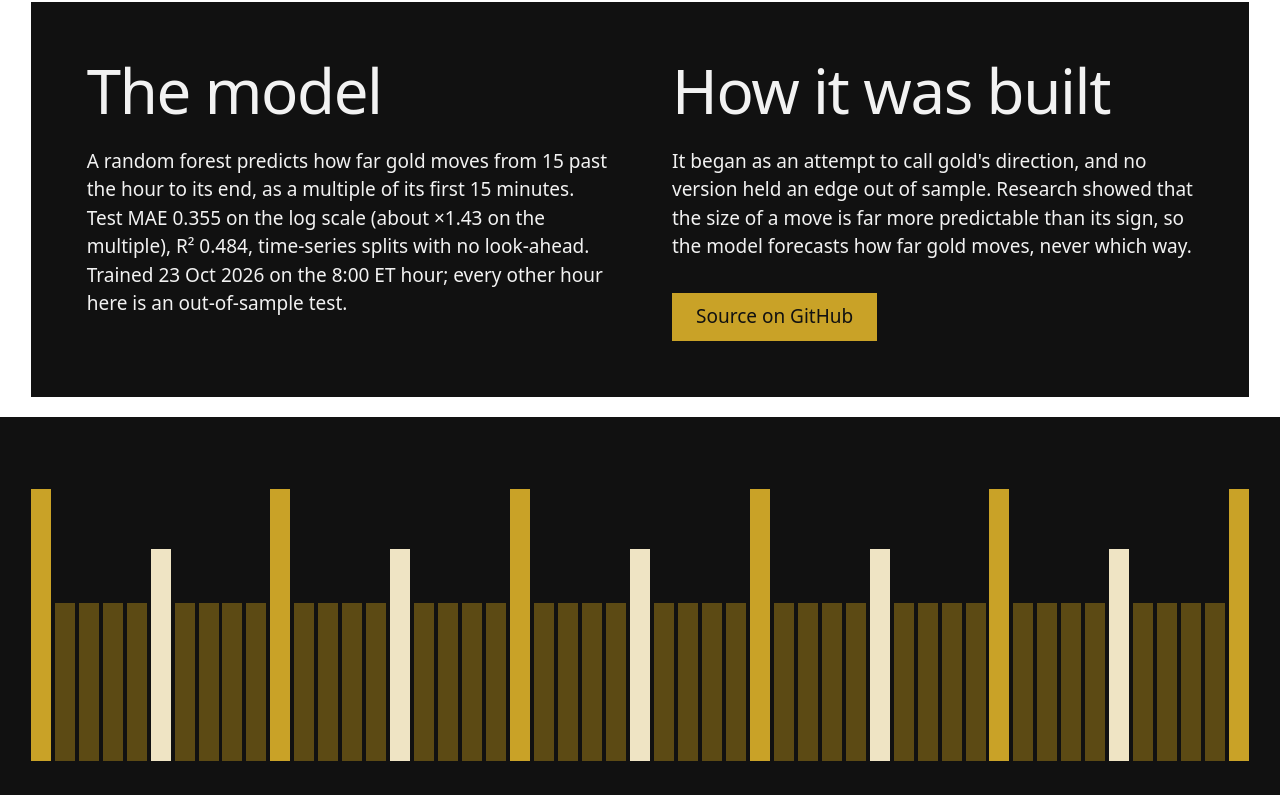
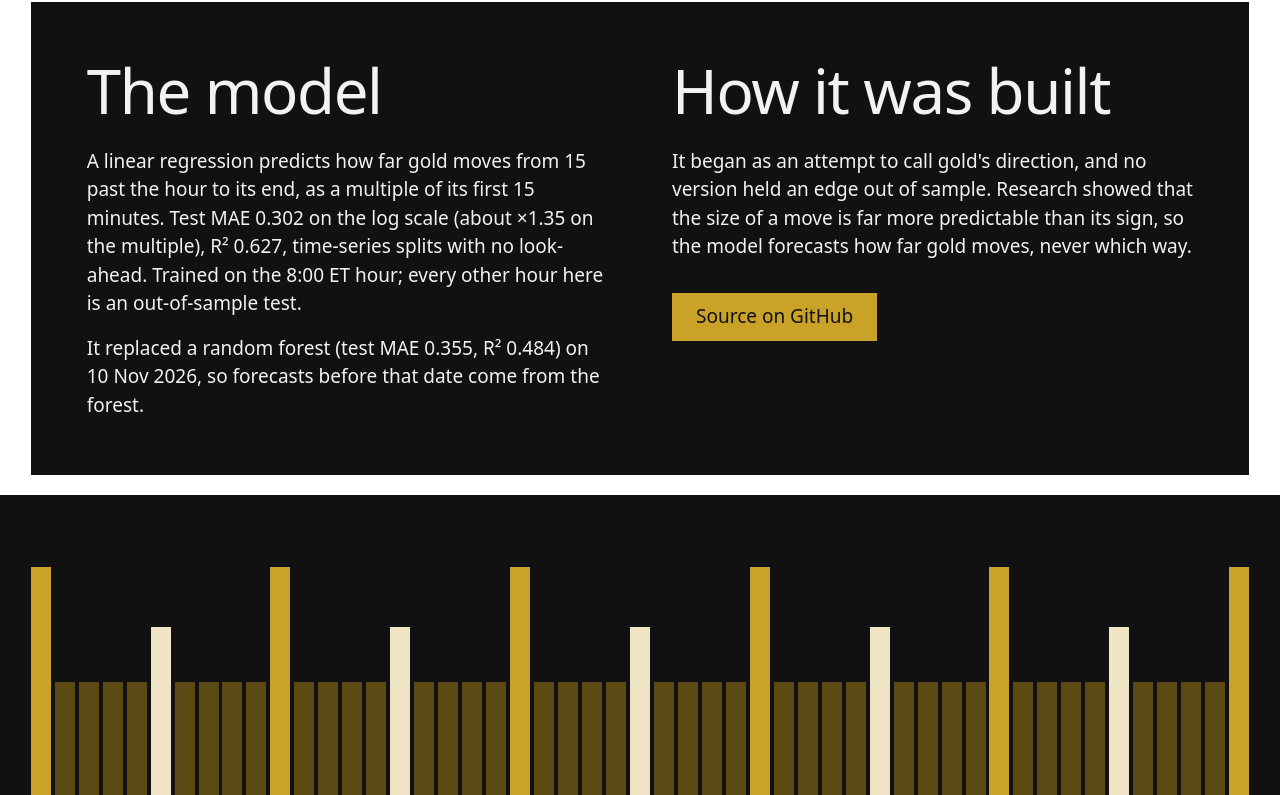
Before and after one commit to ady7ady7/xauusd-volatility-forecast, a plain HTML site: page frontend/index.html in a window 1280 px wide. Shown: the part 2920-3715 px from the top of the page. Drawn offline with Linux system fonts and the light colour scheme; no server answers; a web font is replaced by a local one.

Commit message:
update model description on the page and readme - linear regresion since 10.11
new numbers (mae 0.302, r2 0.627), old random forest results kept for the older forecasts

```diff
--- a/frontend/index.html
+++ b/frontend/index.html
@@ -4,7 +4,7 @@
   <meta charset="utf-8">
   <meta name="viewport" content="width=device-width, initial-scale=1">
   <title>Range Prediction · XAU/USD next hour</title>
-  <meta name="description" content="Hourly range forecast for gold (XAU/USD) from a random forest volatility model, with its full predicted-vs-actual track record.">
+  <meta name="description" content="Hourly range forecast for gold (XAU/USD) from a volatility model, with its full predicted-vs-actual track record.">
   <link rel="preconnect" href="https://fonts.googleapis.com">
   <link rel="preconnect" href="https://fonts.gstatic.com" crossorigin>
   <link href="https://fonts.googleapis.com/css2?family=Stack+Sans+Headline:wght@300&family=Stack+Sans+Text:wght@400;500&display=swap" rel="stylesheet">
@@ -107,9 +107,10 @@
       <div class="about-panel">
         <div class="about-block" data-reveal>
           <h2>The model</h2>
-          <p>A random forest predicts how far gold moves from 15 past the hour to its end, as a multiple of its first 15 minutes.
-            Test MAE 0.355 on the log scale (about ×1.43 on the multiple), R² 0.484, time-series splits with no look-ahead.
-            Trained 23 Oct 2026 on the 8:00 ET hour; every other hour here is an out-of-sample test.</p>
+          <p>A linear regression predicts how far gold moves from 15 past the hour to its end, as a multiple of its first 15 minutes.
+            Test MAE 0.302 on the log scale (about ×1.35 on the multiple), R² 0.627, time-series splits with no look-ahead.
+            Trained on the 8:00 ET hour; every other hour here is an out-of-sample test.</p>
+          <p>It replaced a random forest (test MAE 0.355, R² 0.484) on 10 Nov 2026, so forecasts before that date come from the forest.</p>
         </div>
         <div class="about-block" data-reveal>
           <h2>How it was built</h2>
--- a/frontend/styles.css
+++ b/frontend/styles.css
@@ -182,6 +182,7 @@ tr.details dd { font-size: var(--step-small); }
 }
 .about h2 { font-size: var(--step-head); margin-bottom: 24px; }
 .about-block p { max-width: 34em; }
+.about-block p + p { margin-top: 16px; }
 .about .button { margin-top: 32px; }
 .about .button:hover { background: var(--field-ink); color: var(--ink); }
 
```
Also changed, not shown: 1 other file.
